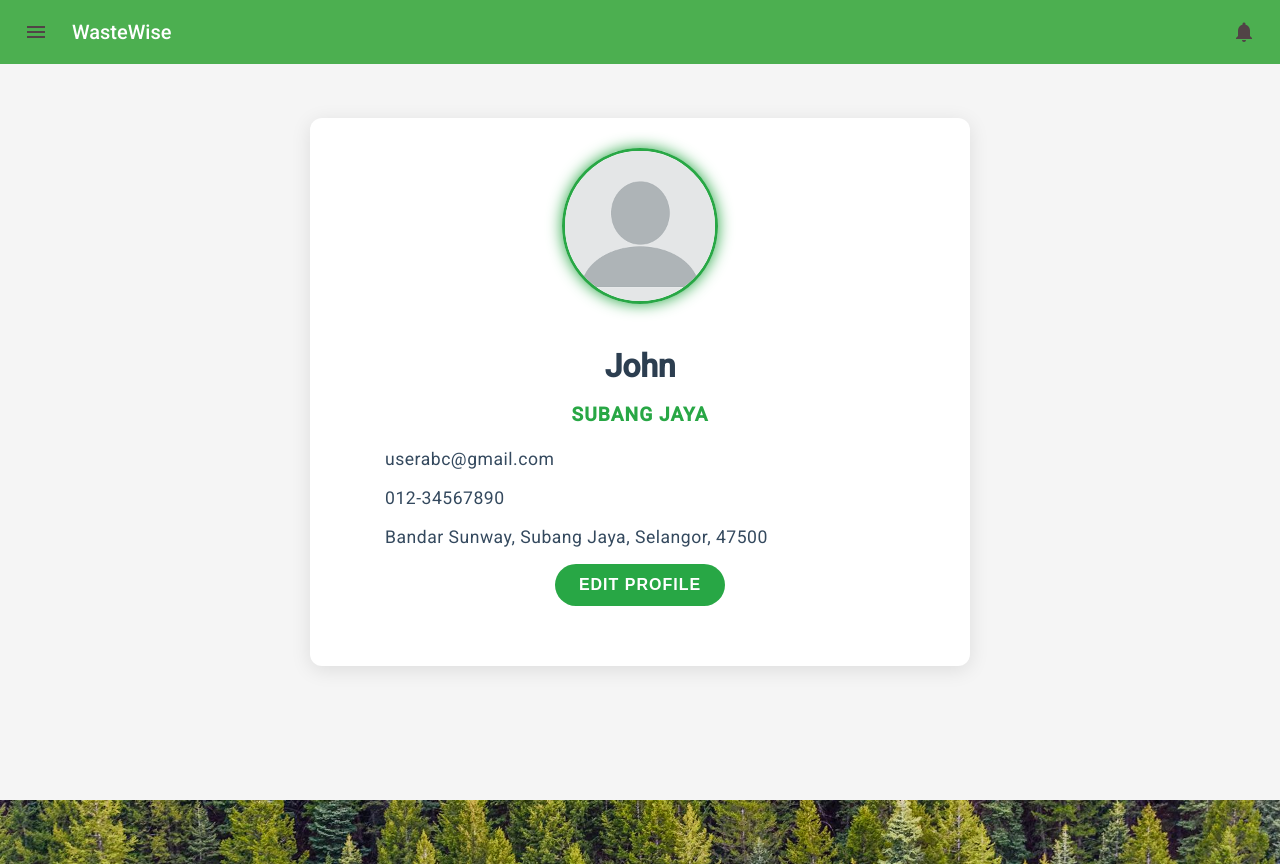
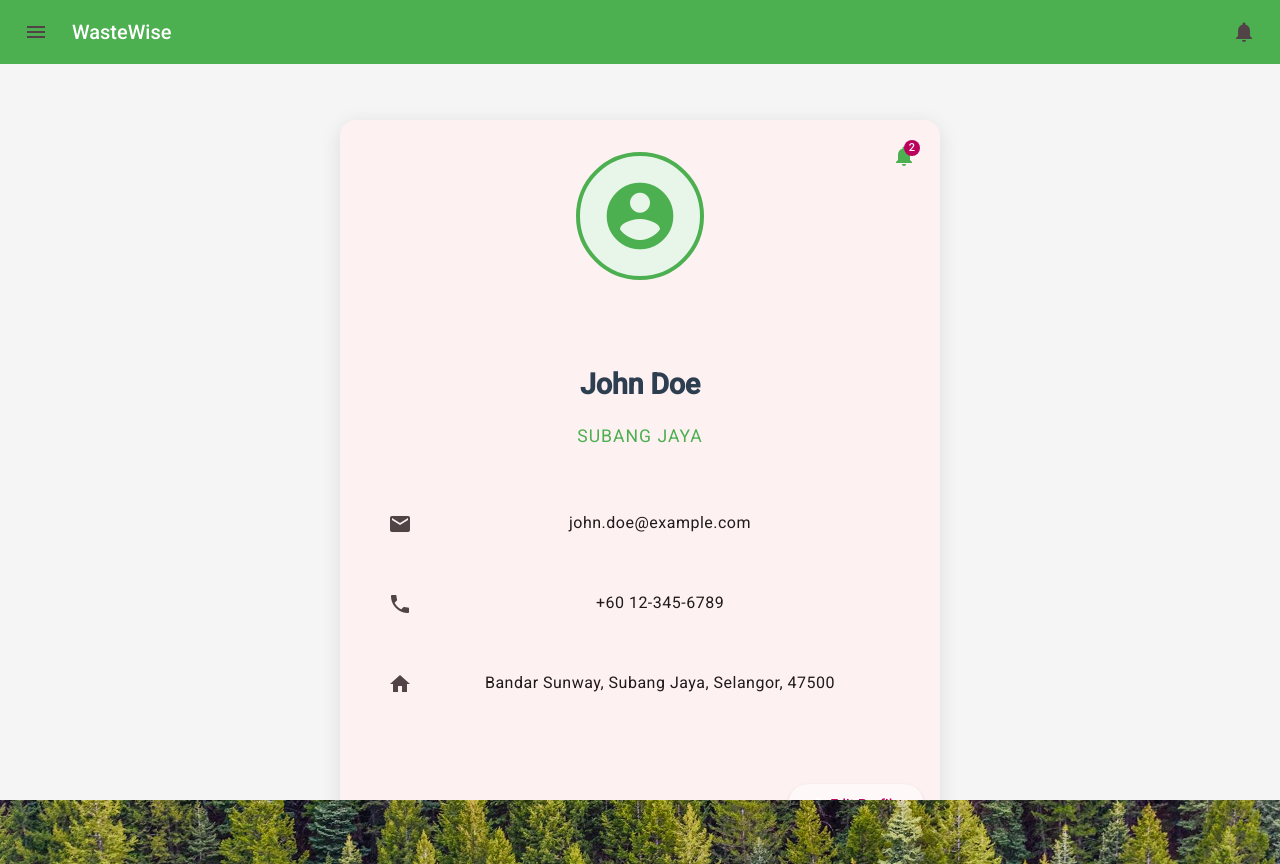
Before and after one commit to CrudusLiv/WasteWise, an Angular app: page /profile in a window 1280 px wide. Built offline with nearby package versions, Linux system fonts and the light colour scheme.

Commit message:
bug fixes

```diff
--- a/src/app/Components/access/access.component.ts
+++ b/src/app/Components/access/access.component.ts
@@ -1,24 +1,43 @@
-import { Component } from '@angular/core';
+import { Component, OnInit } from '@angular/core';
+import { FormBuilder, FormGroup, Validators } from '@angular/forms';
 
 @Component({
   selector: 'app-access',
   templateUrl: './access.component.html',
   styleUrl: './access.component.css'
 })
-export class AccessComponent {
-  loginForm: any = {};
-  signupForm: any = {};
-  email: string = '';
-  password: string = '';
+export class AccessComponent implements OnInit {
+  loginForm: FormGroup;
+  signupForm: FormGroup;
   hidePassword: boolean = true;
-  selectedTab: string = 'signup';
+  selectedTab: number = 0;
+
+  constructor(private fb: FormBuilder) {
+    this.loginForm = this.fb.group({
+      email: ['', [Validators.required, Validators.email]],
+      password: ['', [Validators.required, Validators.minLength(6)]]
+    });
+
+    this.signupForm = this.fb.group({
+      name: ['', Validators.required],
+      email: ['', [Validators.required, Validators.email]],
+      password: ['', [Validators.required, Validators.minLength(6)]],
+      terms: [false, Validators.requiredTrue]
+    });
+  }
+
+  ngOnInit(): void {}
 
   onSubmit() {
-    console.log(this.loginForm);
+    if (this.loginForm.valid) {
+      console.log(this.loginForm.value);
+    }
   }
 
   onSignup() {
-    console.log(this.signupForm);
+    if (this.signupForm.valid) {
+      console.log(this.signupForm.value);
+    }
   }
 
   getErrorMessage(controlName: string, formType: 'login' | 'signup'): string {
@@ -33,6 +52,5 @@ export class AccessComponent {
       return 'Password must be at least 6 characters long';
     }
     return '';
-
   }
 }
--- a/src/app/Components/profile/profile.component.css
+++ b/src/app/Components/profile/profile.component.css
@@ -1,115 +1,131 @@
 .profile-container {
   max-width: 600px;
-    margin: 30px auto;
-    padding: 30px;
-    background-color: #ffffff;
-    border-radius: 12px;
-    box-shadow: 0 4px 20px rgba(0, 0, 0, 0.1);
+  margin: 2rem auto;
+  padding: 0 1rem;
+}
+
+mat-card {
+  border-radius: 16px;
+  box-shadow: 0 4px 20px rgba(0, 0, 0, 0.1) !important;
 }
 
 .profile-header {
   position: relative;
   text-align: center;
-    margin-bottom: 30px;
+  padding: 2rem 1rem;
 }
 
 .profile-avatar {
-    width: 150px;
-    height: 150px;
-    margin: 0 auto 20px;
+  width: 120px;
+  height: 120px;
+  margin: 0 auto 1.5rem;
+  background-color: #e8f5e9;
   border-radius: 50%;
-    overflow: hidden;
-    border: 3px solid #28a745;
-    box-shadow: 0 0 15px #28a745;
+  display: flex;
+  align-items: center;
+  justify-content: center;
+  border: 4px solid #4CAF50;
 }
 
-  .profile-avatar img {
-    width: 100%;
-    height: 100%;
-    object-fit: cover;
+.avatar-icon {
+  font-size: 80px;
+  width: 80px;
+  height: 80px;
+  color: #4CAF50;
+}
+
+.notifications-button {
+  position: absolute;
+  top: 1rem;
+  right: 1rem;
 }
 
 .profile-details {
   text-align: center;
-    margin-bottom: 30px;
+  padding: 1rem;
 }
 
 .user-name {
-    font-size: 2rem;
-    font-weight: 700;
+  font-size: 1.8rem;
+  font-weight: 600;
   color: #2c3e50;
-    margin-bottom: 5px;
+  margin: 0;
 }
 
 .community-name {
-    font-size: 1.2rem;
-    font-weight: 600;
-    color: #28a745;
+  font-size: 1.1rem;
+  color: #4CAF50;
   text-transform: uppercase;
   letter-spacing: 1px;
-    margin-bottom: 20px;
+  margin: 0.5rem 0 2rem;
 }
 
-  .detail-item {
-    display: flex;
-    align-items: left;
-    justify-content: left;
-    margin-bottom: 15px;
-    margin-left: 10px;
+mat-list {
+  padding: 1rem 0;
 }
 
-  .detail-item i {
-    font-size: 1.2em;
-    color: #28a745;
-    margin-right: 15px;
-    width: 20px;
+mat-list-item {
+  margin-bottom: 1rem;
 }
 
-  .detail-item span {
-    font-size: 1.1rem;
-    color: #34495e;
+mat-icon {
+  color: #4CAF50;
 }
 
-  .profile-actions {
-    text-align: center;
+mat-card-actions {
+  padding: 1rem !important;
 }
 
-  .edit-profile-btn {
-    background-color: #28a745;
-    color: white;
-    border: none;
-    padding: 12px 24px;
-    border-radius: 30px;
-    cursor: pointer;
-    font-size: 1rem;
-    font-weight: 600;
-    transition: all 0.3s ease;
-    text-transform: uppercase;
-    letter-spacing: 1px;
+button[mat-raised-button] {
+  padding: 0.5rem 1.5rem;
+  font-weight: 500;
 }
 
-  .edit-profile-btn:hover {
-    background-color: #28a745;
-    transform: translateY(-2px);
-    box-shadow: 0 4px 10px #28a745;
+button[mat-raised-button] mat-icon {
+  color: white;
+  margin-right: 0.5rem;
 }
 
-  .notifications-icon {
-    position: absolute;
-    top: 10px;
-    right: 10px;
-    font-size: 1.5rem;
-    cursor: pointer;
-    color: #28a745;
+@media (max-width: 600px) {
+  .profile-container {
+    margin: 1rem auto;
   }
 
-  .notifications-icon .notification-count {
-    background-color: #e74c3c;
-    color: white;
-    border-radius: 50%;
-    padding: 2px 6px;
-    font-size: 12px;
+  .user-name {
+    font-size: 1.5rem;
+  }
+
+  .community-name {
+    font-size: 1rem;
+  }
+}
+
+/* Add these accessibility-related styles */
+.visually-hidden {
   position: absolute;
-    top: -5px;
-    right: -5px;
+  width: 1px;
+  height: 1px;
+  padding: 0;
+  margin: -1px;
+  overflow: hidden;
+  clip: rect(0, 0, 0, 0);
+  white-space: nowrap;
+  border: 0;
 }
+
+/* Improve focus visibility for interactive elements */
+button:focus-visible {
+  outline: 2px solid #4CAF50;
+  outline-offset: 2px;
+}
+
+/* High contrast mode improvements */
+@media (forced-colors: active) {
+  .profile-avatar {
+    border-color: CanvasText;
+  }
+
+  mat-icon {
+    color: CanvasText;
+  }
+}
--- a/src/app/Components/profile/profile.component.html
+++ b/src/app/Components/profile/profile.component.html
@@ -1,33 +1,57 @@
 <div class="profile-container">
+  <mat-card>
     <div class="profile-header">
-      <div class="profile-avatar">
-        <img src="../../../assets/images/user_profile.png" alt="User Avatar">
+      <div class="profile-avatar" role="img" aria-label="User profile avatar">
+        <mat-icon class="avatar-icon" aria-hidden="true">account_circle</mat-icon>
       </div>
-      <div class="notifications-icon">
-        <i class="fas fa-bell" (click)="openNotificationsDialog()"></i>
-        <span class="notification-count" *ngIf="notifications.length">{{ notifications.length }}</span>
-      </div>
-
+      <button mat-icon-button
+              class="notifications-button"
+              (click)="openNotificationsDialog()"
+              [attr.aria-label]="'You have ' + notifications.length + ' notifications'">
+        <mat-icon [matBadge]="notifications.length"
+                 matBadgeColor="warn"
+                 [matBadgeHidden]="notifications.length === 0"
+                 aria-hidden="false">
+          notifications
+        </mat-icon>
+      </button>
     </div>
 
-    <div class="profile-details">
-      <h1 class="user-name">{{user?.fullName || 'John'}}</h1>
-      <p class="community-name">{{user?.communityName || 'Subang Jaya'}}</p>
+    <mat-card-content>
+      <div class="profile-details">
+        <h1 class="user-name">{{user.fullName}}</h1>
+        <p class="community-name" role="text">{{user.communityName}}</p>
 
-      <div class="detail-item">
-        <i class="fas fa-envelope"></i>
-        <span>{{user?.email || 'john123@gmail.com'}}</span>
+        <mat-list role="list">
+          <mat-list-item role="listitem">
+            <mat-icon matListItemIcon aria-hidden="true">email</mat-icon>
+            <span matListItemTitle>{{user.email}}</span>
+            <span class="visually-hidden">Email address:</span>
+          </mat-list-item>
+
+          <mat-list-item role="listitem">
+            <mat-icon matListItemIcon aria-hidden="true">phone</mat-icon>
+            <span matListItemTitle>{{user.contactNumber}}</span>
+            <span class="visually-hidden">Phone number:</span>
+          </mat-list-item>
+
+          <mat-list-item role="listitem">
+            <mat-icon matListItemIcon aria-hidden="true">home</mat-icon>
+            <span matListItemTitle>{{user.residentialAddress}}</span>
+            <span class="visually-hidden">Residential address:</span>
+          </mat-list-item>
+        </mat-list>
       </div>
-      <div class="detail-item">
-        <i class="fas fa-phone"></i>
-        <span>{{user?.contactNumber||'012-34567890'}}</span>
-      </div>
-      <div class="detail-item">
-        <i class="fas fa-home"></i>
-        <span>{{user?.residentialAddress||'Bandar Sunway, Subang Jaya, Selangor, 47500'}}</span>
-      </div>
+    </mat-card-content>
 
-    <div class="profile-actions">
-      <button class="edit-profile-btn">Edit Profile</button>
-    </div>
-  </div>
+    <mat-card-actions align="end">
+      <button mat-raised-button
+              color="primary"
+              (click)="onEditProfile()"
+              aria-label="Edit profile">
+        <mat-icon aria-hidden="true">edit</mat-icon>
+        Edit Profile
+      </button>
+    </mat-card-actions>
+  </mat-card>
+</div>
--- a/src/app/Components/profile/profile.component.ts
+++ b/src/app/Components/profile/profile.component.ts
@@ -1,41 +1,64 @@
-import { Component } from '@angular/core';
+import { Component, OnInit } from '@angular/core';
 import { MatDialog } from '@angular/material/dialog';
 import { NotificationComponent } from '../notification/notification.component';
+
+interface UserProfile {
+  fullName: string;
+  communityName: string;
+  email: string;
+  contactNumber: string;
+  residentialAddress: string;
+}
+
+interface Notification {
+  message: string;
+  date: Date;
+}
 
 @Component({
   selector: 'app-profile',
   templateUrl: './profile.component.html',
   styleUrl: './profile.component.css'
 })
-export class ProfileComponent {
-  user: any;
-  notifications: any[] = [];
-  showNotifications = false;
-  email: string = 'userabc@gmail.com';
+export class ProfileComponent implements OnInit {
+  user: UserProfile = {
+    fullName: 'John Doe',
+    communityName: 'Subang Jaya',
+    email: 'john.doe@example.com',
+    contactNumber: '+60 12-345-6789',
+    residentialAddress: 'Bandar Sunway, Subang Jaya, Selangor, 47500'
+  };
 
+  notifications: Notification[] = [
+    { message: 'New pickup scheduled', date: new Date() },
+    { message: 'Collection completed', date: new Date() }
+  ];
 
-  constructor(private dialog: MatDialog) {
-    this.user = {
-      name: 'John Doe',
-      email: 'userabc@gmail.com',
-      phone: '1234567890',
-      address: '123 Main St, City, Country',
-      wasteType: 'Paper',
-      wasteQuantity: 10,
-      pickupDate: '2023-01-01',
-      pickupTime: '10:00 AM',
-      pickupLocation: 'Location A'
-    };
+  constructor(private dialog: MatDialog) {}
+
+  ngOnInit(): void {
+    // Initialize any necessary data
   }
 
-  openNotificationsDialog() {
+  openNotificationsDialog(): void {
     const dialogRef = this.dialog.open(NotificationComponent, {
       width: '400px',
-      data: { notifications: this.notifications } // Pass notifications data
+      data: { notifications: this.notifications },
+      ariaLabel: 'Notifications dialog'
     });
 
     dialogRef.afterClosed().subscribe(result => {
-      console.log('The dialog was closed');
+      console.log('Dialog closed');
     });
   }
+
+  onEditProfile(): void {
+    console.log('Edit profile clicked');
+    // Implement edit profile logic here
+  }
+
+  getNotificationsLabel(): string {
+    const count = this.notifications.length;
+    return `You have ${count} ${count === 1 ? 'notification' : 'notifications'}`;
+  }
 }
--- a/src/app/app.module.ts
+++ b/src/app/app.module.ts
@@ -1,5 +1,6 @@
 import { NgModule } from '@angular/core';
 import { BrowserModule } from '@angular/platform-browser';
+import { ReactiveFormsModule } from '@angular/forms';
 
 import { AppRoutingModule } from './app-routing.module';
 import { AppComponent } from './app.component';
@@ -36,6 +37,7 @@ import { provideAnimationsAsync } from '@angular/platform-browser/animations/asy
   ],
   imports: [
     BrowserModule,
+    ReactiveFormsModule,
     AppRoutingModule,
     MaterialModule,
 
```
Lines whose indentation alone changed are shown as unchanged.
